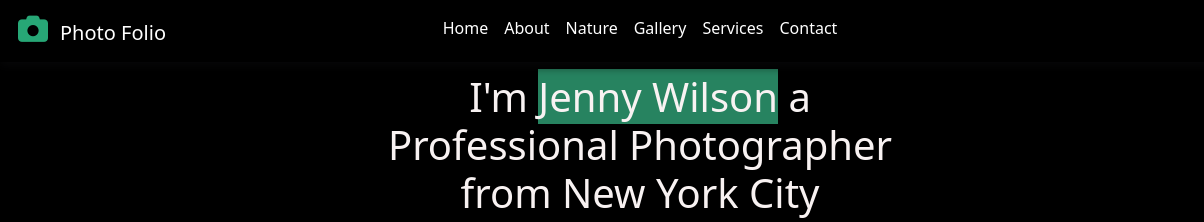
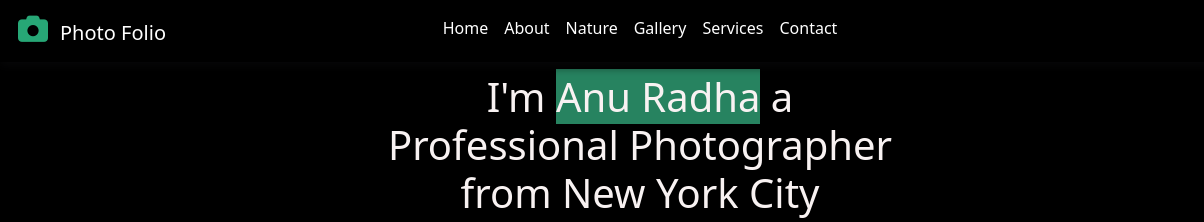
Before and after one commit to Shubham40Bears/anuradha-portfolio, a plain HTML site: page index.html in a window 1280 px wide. Shown: the top 222 px of the page, 0-1204 px from the left. Drawn offline with nearby package versions, Linux system fonts and the light colour scheme.

Commit message:
Updating name

```diff
--- a/index.html
+++ b/index.html
@@ -104,7 +104,7 @@
             <div class="container">
         <div class="row justify-content-center  align-items-center ">
           <div class="col-lg-6 text-center ">
-            <h1 class="content">I'm <span class="patch">Jenny Wilson</span> a Professional Photographer from New York City</h1>
+            <h1 class="content">I'm <span class="patch">Anu Radha</span> a Professional Photographer from New York City</h1>
             <p class="para2">Blanditiis praesentium aliquam illum tempore incidunt debitis dolorem
               magni est deserunt sed qui libero.
               Qui voluptas amet.</p>
```
